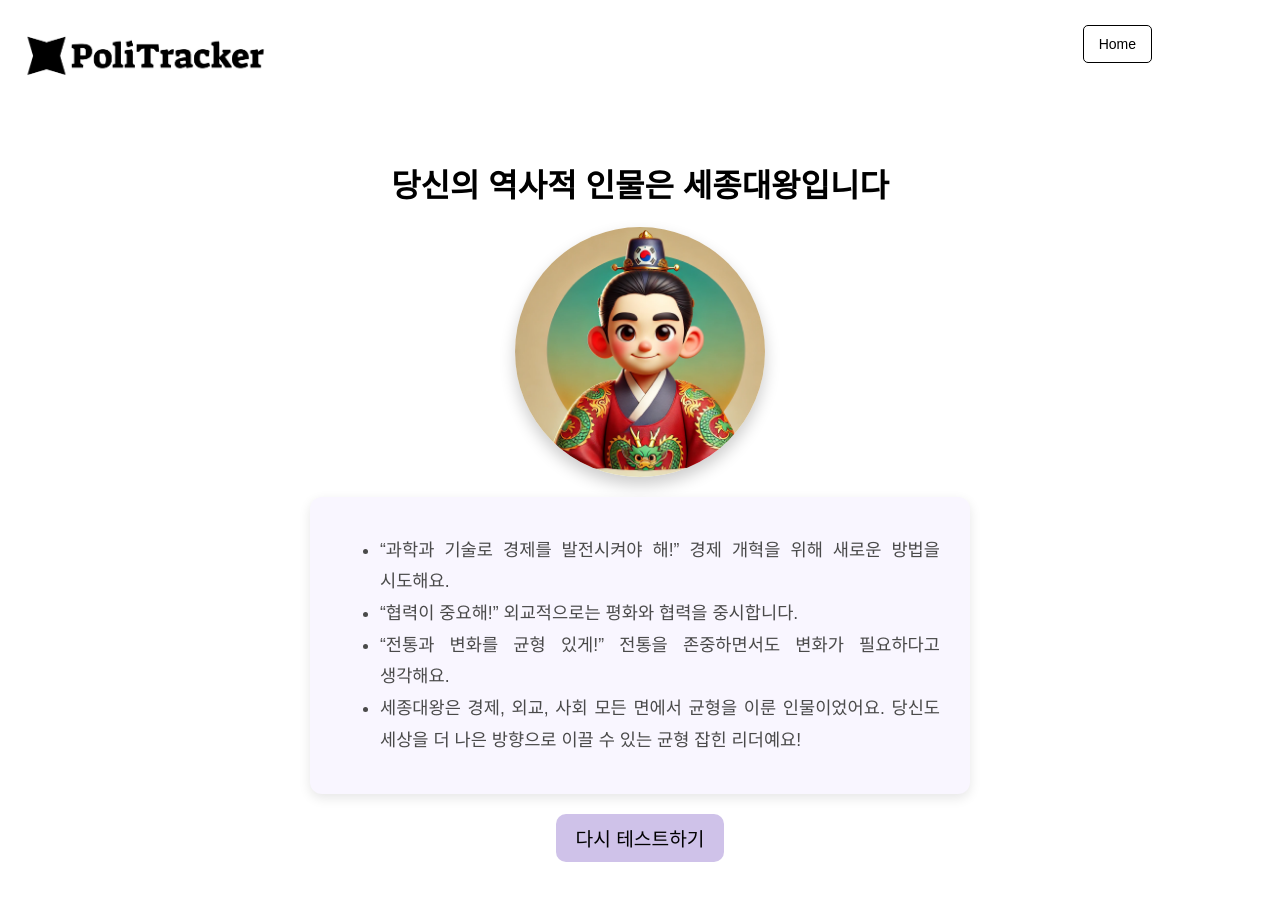
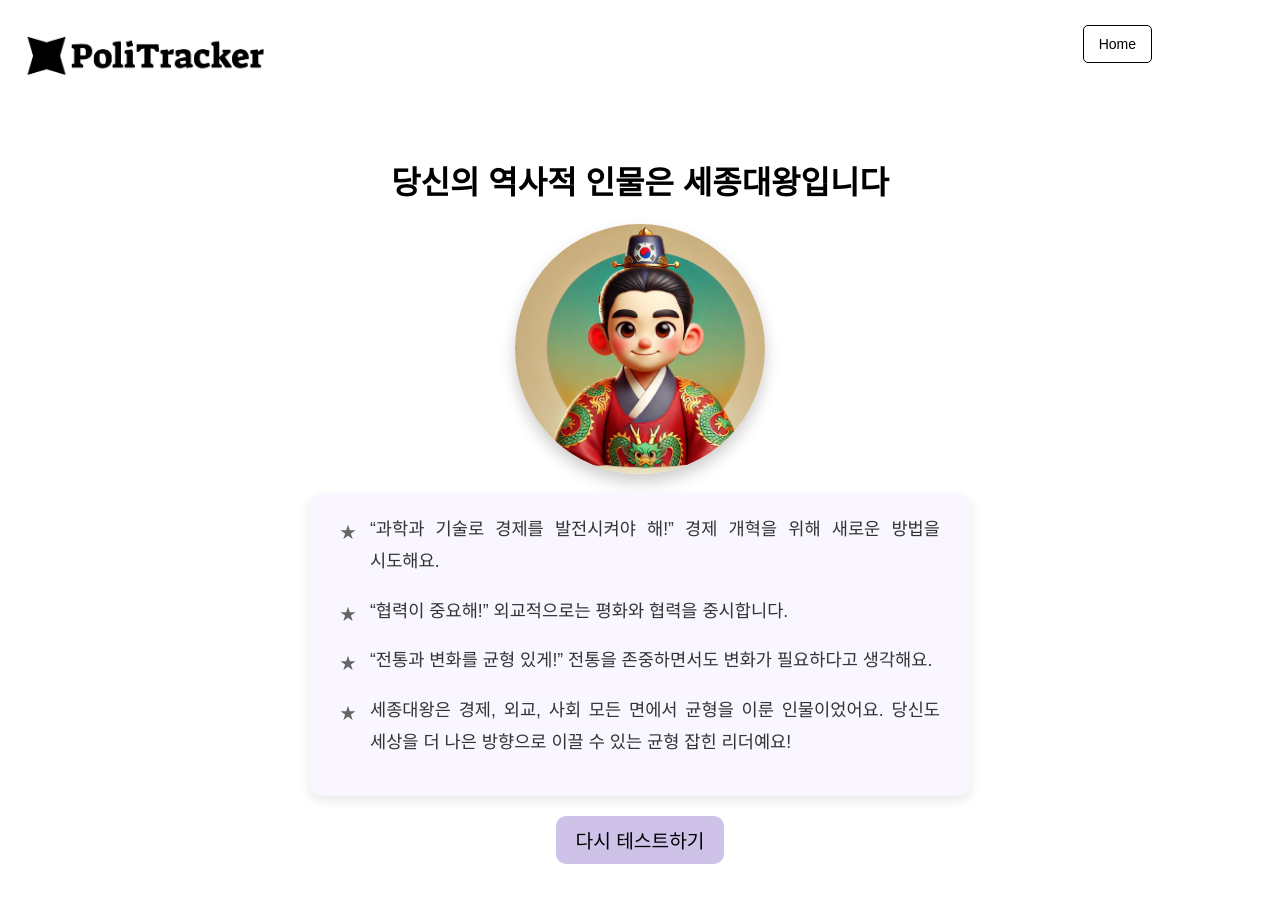
Before and after one commit to Co-Deep-Project/Frontend, a React (Create React App) app in the folder co-deep-frontend(Final)/: page /result in a window 1280 px wide. Shown: the top 902 px of the page. Built offline with nearby package versions, Linux system fonts and the light colour scheme.

Commit message:
테스트 css 수정 완료

```diff
--- a/co-deep-frontend(Final)/src/mbti/QuestionScreen.css
+++ b/co-deep-frontend(Final)/src/mbti/QuestionScreen.css
@@ -92,14 +92,13 @@
   padding: 20px 30px;
   border: none;
   border-radius: 10px;
-  box-shadow: 0 5px 15px rgba(132, 85, 179, 0.4), 0 0 10px rgba(192, 132, 252, 0.6);
   cursor: pointer;
   transition: transform 0.3s ease-in-out;
 }
 
 .answer-button:hover {
   transform: translateY(-3px);
-  box-shadow: 0 10px 20px rgba(132, 85, 179, 0.6), 0 0 20px rgba(192, 132, 252, 0.8);
+  background-color: #b8a6d9;
 }
 
 .answer-button:active {
@@ -109,8 +108,7 @@
 /* 선택된 버튼의 스타일 */
 .answer-button.selected {
   background: #b8a6d9;; /* 선택된 버튼의 배경 색상을 더 어두운 색으로 변경 */
-  color: white; /* 선택된 버튼의 텍스트 색상을 유지 */
-  box-shadow: 0 0 20px rgba(115, 30, 211, 0.75); /* 선택 효과 강조 */
+  color: black;
 }
 
 
@@ -159,6 +157,10 @@
   cursor: pointer;
   transition: all 0.3s ease; /* 부드러운 전환 효과 */
 }
+.prev-button:hover {
+  background-color: #b8a6d9;
+  transform: translateY(-2px);
+}
 
 .next-button:hover {
   background: #b8a6d9; /* hover 상태에서 조금 더 어두운 색상 */
@@ -177,10 +179,6 @@
   opacity: 0.6;
 }
 
-/* 클릭된 버튼만 색상 변경 */
-.answer-button.selected {
-  background: #731ed3;
-}
 
 .complete-message {
   font-family: 'Arial', sans-serif; /* 폰트 설정 */
--- a/co-deep-frontend(Final)/src/mbti/ResultScreen.css
+++ b/co-deep-frontend(Final)/src/mbti/ResultScreen.css
@@ -57,6 +57,31 @@ body {
 .description-container span {
   color: #8455b3; /* 보라색으로 강조 */
   font-weight: bold; /* 강조된 텍스트 굵게 */
+}
+/* 글머리 기호 대체 */
+/* 글머리 기호 대체 */
+.description-container ul {
+  list-style-type: none; /* 기본 글머리 기호 제거 */
+  padding: 0; /* 여백 제거 */
+  margin: 0;
+}
+
+.description-container li {
+  margin-bottom: 18px; /* 항목 간 간격 */
+  font-weight: 400; /* 글씨 굵기 */
+  color: #333; /* 텍스트 색상 */
+  position: relative; /* 아이콘 위치를 위해 부모 설정 */
+  padding-left: 30px; /* 아이콘과 텍스트 간격 */
+  line-height: 1.8; /* 줄 간격 */
+}
+
+.description-container li::before {
+  content: "★"; /* 검정색 별 기호 추가 */
+  color: #666; /* 연한 검정색 */
+  font-size: 1rem; /* 별 크기 */
+  position: absolute; /* 텍스트 왼쪽에 배치 */
+  left: 0; /* 왼쪽으로 정렬 */
+  top: 5px; /* 텍스트와 수평 조정 */
 }
 
 .result-description {
@@ -120,7 +145,7 @@ body {
     transition: background-color 0.3s ease;
 }
 .finishBtn:hover {
-  background-color: #b8a6d9;; /* 보다 진한 보라색 */
+  background-color: #b8a6d9; /* 보다 진한 보라색 */
   transform: scale(1.05);
 }
 .character-image {
```
